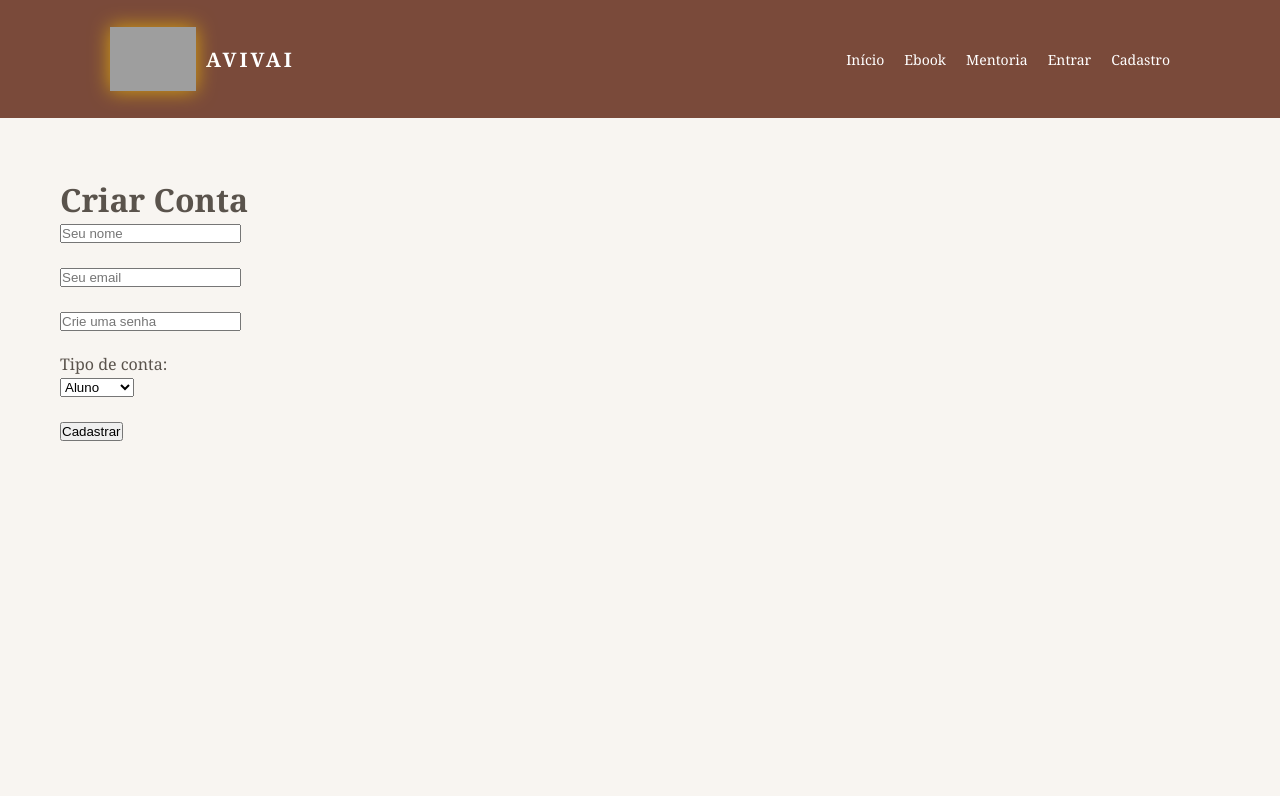
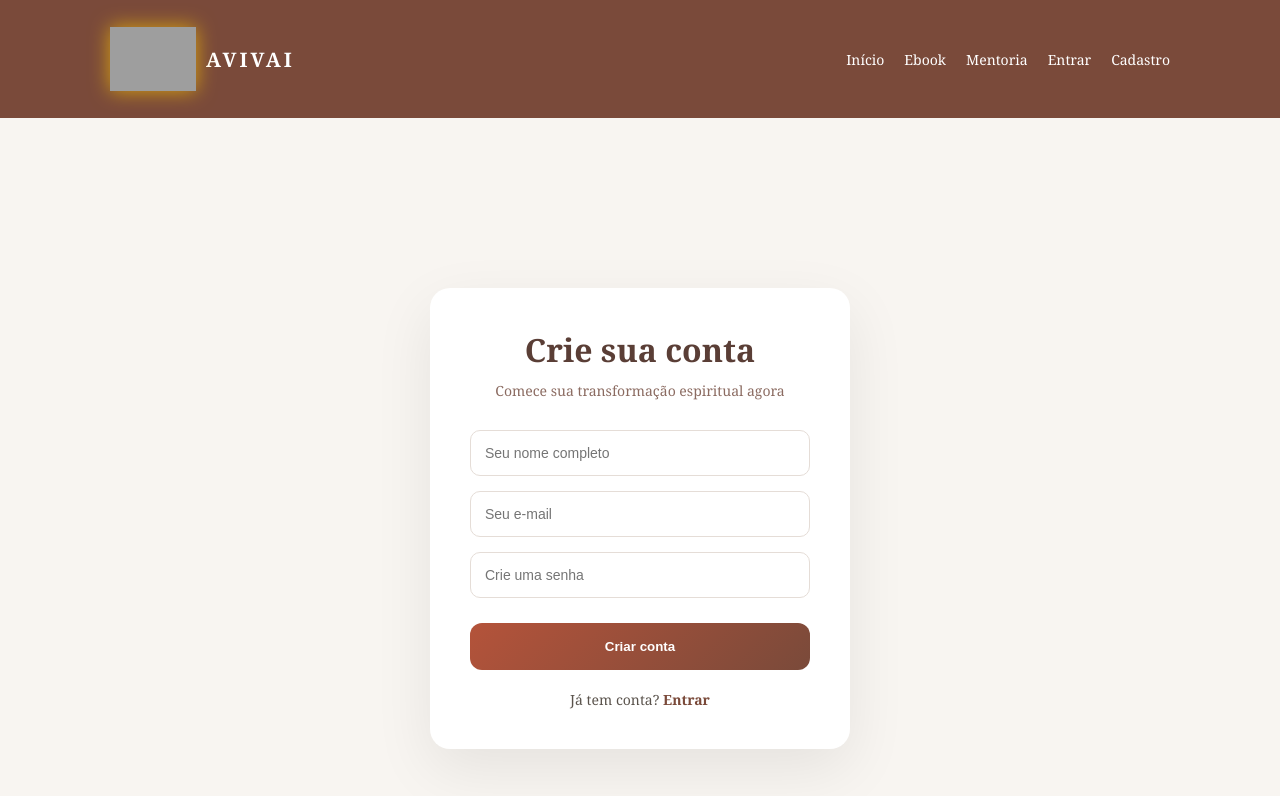
Before and after one commit to Mayra727/avivai-frontend, a React app: page /register in a window 1280 px wide. Shown: the top 796 px of the page. Built offline with nearby package versions, Linux system fonts and the light colour scheme; grey boxes are pictures that could not be loaded; the HTML template or start-up script is replaced by a standard one.

Commit message:
cadastro

```diff
--- /dev/null
+++ b/src/pages/Register.css
@@ -0,0 +1,75 @@
+.register-page {
+  min-height: 100vh;
+  display: flex;
+  justify-content: center;
+  align-items: center;
+  background: #F8F5F1;
+  padding: 20px;
+}
+
+.register-container {
+  background: white;
+  padding: 40px;
+  border-radius: 20px;
+  width: 100%;
+  max-width: 420px;
+  box-shadow: 0 20px 60px rgba(0,0,0,0.08);
+  text-align: center;
+}
+
+.register-container h1 {
+  color: #5A3E36;
+  margin-bottom: 10px;
+}
+
+.subtitle {
+  color: #8B6B61;
+  font-size: 14px;
+  margin-bottom: 30px;
+}
+
+form {
+  display: flex;
+  flex-direction: column;
+  gap: 15px;
+}
+
+input {
+  padding: 14px;
+  border-radius: 10px;
+  border: 1px solid #E5DDD7;
+  font-size: 14px;
+  outline: none;
+}
+
+input:focus {
+  border-color: #B4533A;
+}
+
+button {
+  margin-top: 10px;
+  padding: 16px;
+  border: none;
+  border-radius: 12px;
+  background: linear-gradient(135deg, #B4533A, #7A4A3A);
+  color: white;
+  font-weight: 600;
+  cursor: pointer;
+  transition: 0.3s;
+}
+
+button:hover {
+  transform: translateY(-2px);
+}
+
+.login-link {
+  display: block;
+  margin-top: 20px;
+  font-size: 14px;
+}
+
+.login-link a {
+  color: #7A4A3A;
+  cursor: pointer;
+  font-weight: 600;
+}
--- a/src/pages/Register.tsx
+++ b/src/pages/Register.tsx
@@ -1,91 +1,86 @@
 import { useState } from "react";
 import { useNavigate } from "react-router-dom";
-import { API_URL } from "../services/api";
+import "./Register.css";
 
 export default function Register() {
-
-  const [name, setName] = useState("");
-  const [email, setEmail] = useState("");
-  const [password, setPassword] = useState("");
-  const [role, setRole] = useState("aluno");
-
   const navigate = useNavigate();
 
-  const handleRegister = async () => {
-    try {
-
-      const response = await fetch(`${API_URL}/register`, {
-        method: "POST",
-        headers: {
-          "Content-Type": "application/json"
-        },
-        body: JSON.stringify({
-          name,
-          email,
-          password,
-          role
-        })
+  const [form, setForm] = useState({
+    name: "",
+    email: "",
+    password: "",
   });
 
-      const data = await response.json();
-
-      if (response.ok) {
-        alert("Conta criada com sucesso!");
-        navigate("/login");
-      } else {
-        alert(data.error);
+  function handleChange(e: any) {
+    setForm({
+      ...form,
+      [e.target.name]: e.target.value,
+    });
   }
 
-    } catch (error) {
-      console.log(error);
-      alert("Erro ao registrar");
+  function handleSubmit(e: any) {
+    e.preventDefault();
+
+    console.log("Cadastro:", form);
+
+    // 🔥 aqui depois conecta com backend
+    navigate("/dashboard");
   }
-  };
 
   return (
-    <div style={{ padding: "60px" }}>
-      <h1>Criar Conta</h1>
+    <div className="register-page">
+
+      <div className="register-container">
+
+        <h1>Crie sua conta</h1>
+        <p className="subtitle">
+          Comece sua transformação espiritual agora
+        </p>
+
+        <form onSubmit={handleSubmit}>
 
           <input
             type="text"
-        placeholder="Seu nome"
-        value={name}
-        onChange={(e) => setName(e.target.value)}
+            name="name"
+            placeholder="Seu nome completo"
+            value={form.name}
+            onChange={handleChange}
+            required
           />
-      <br /><br />
 
           <input
             type="email"
-        placeholder="Seu email"
-        value={email}
-        onChange={(e) => setEmail(e.target.value)}
+            name="email"
+            placeholder="Seu e-mail"
+            value={form.email}
+            onChange={handleChange}
+            required
           />
-      <br /><br />
 
           <input
             type="password"
+            name="password"
             placeholder="Crie uma senha"
-        value={password}
-        onChange={(e) => setPassword(e.target.value)}
+            value={form.password}
+            onChange={handleChange}
+            required
           />
-      <br /><br />
 
-      <label>Tipo de conta:</label>
-      <br />
+          <button type="submit">
+            Criar conta
+          </button>
 
-      <select
-        value={role}
-        onChange={(e) => setRole(e.target.value)}
-      >
-        <option value="aluno">Aluno</option>
-        <option value="produtor">Produtor</option>
-      </select>
+        </form>
 
-      <br /><br />
+        <span className="login-link">
+          Já tem conta?{" "}
+          <a onClick={() => navigate("/login")}>
+            Entrar
+          </a>
+        </span>
 
-      <button onClick={handleRegister}>
-        Cadastrar
-      </button>
+      </div>
+
     </div>
   );
 }
```
Lines whose indentation alone changed are shown as unchanged.
